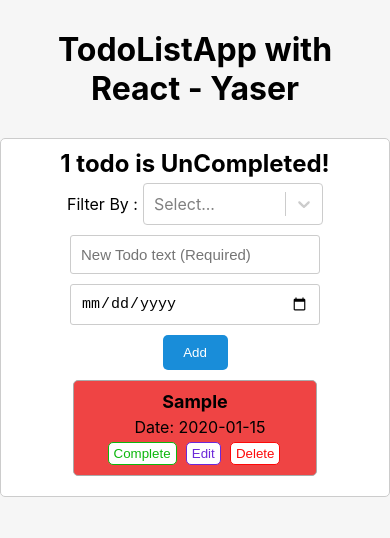
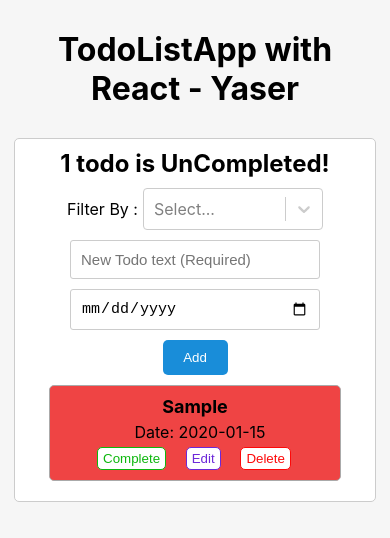
Before and after one commit to Yaser-Hajian/TodoList-App-with-React.js, a React (Create React App) app: page / in a window 390 px wide. Both pictures are taken after typing "Sample", "2020-01-15" into the empty fields and a click on the button "Add". Shown: the top 538 px of the page. Built offline with nearby package versions, Linux system fonts and the light colour scheme.

Commit message:
some changes in responsibility

```diff
--- a/src/Components/NavBar/NavBar.js
+++ b/src/Components/NavBar/NavBar.js
@@ -20,9 +20,9 @@ const NavBar = (props) => {
             <div>
                 {
                     (props.uncompleteTodo > 1 ?
-                       <h2> {props.uncompleteTodo} todos are UnCompleted!</h2>
+                       <h2 className={styles.title}> {props.uncompleteTodo} todos are UnCompleted!</h2>
                           :
-                       <h2> {props.uncompleteTodo} todo is UnCompleted!</h2>
+                       <h2 className={styles.title}> {props.uncompleteTodo} todo is UnCompleted!</h2>
                     )
                 }
             </div>
--- a/src/Components/NavBar/NavBarStyle.module.css
+++ b/src/Components/NavBar/NavBarStyle.module.css
@@ -13,3 +13,7 @@ h2{
     width: 180px;
     margin-left: 5px;
 }
+.title{
+    text-align: center;
+    margin-bottom: 10px;
+}
--- a/src/Components/ToDoApp/todoAppStyle.module.css
+++ b/src/Components/ToDoApp/todoAppStyle.module.css
@@ -11,6 +11,6 @@
 }
 @media screen and (max-width: 416px){
     .container {
-        width: 100vw;
+        width: 98%;
     }
 }
--- a/src/Components/ToDoList/todoListStyle.module.css
+++ b/src/Components/ToDoList/todoListStyle.module.css
@@ -4,3 +4,8 @@
 .todoContainer{
     width: 70%;
 }
+@media screen and (max-width: 416px){
+    .todoContainer{
+        width: 90%;
+    }
+}
```
